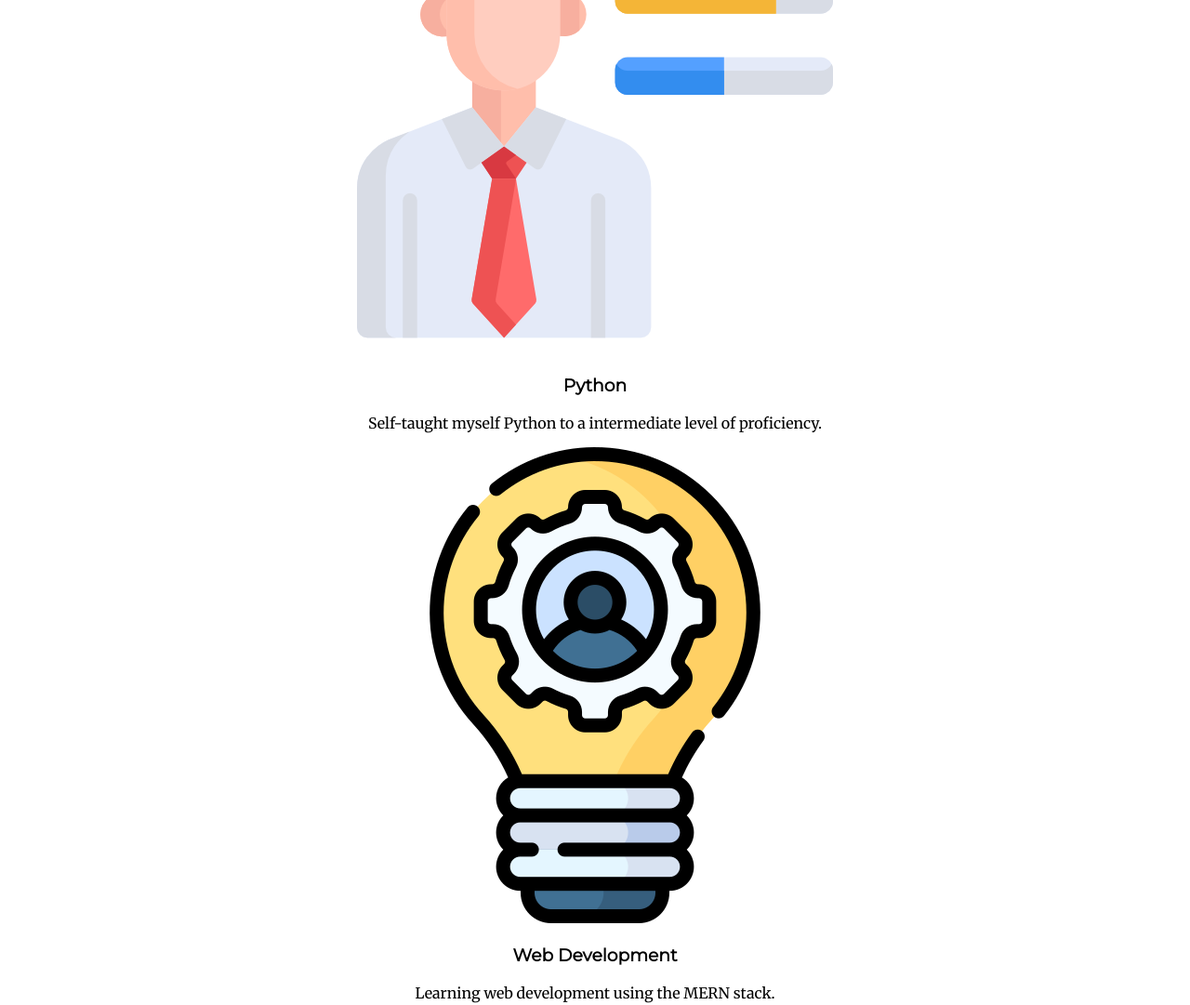
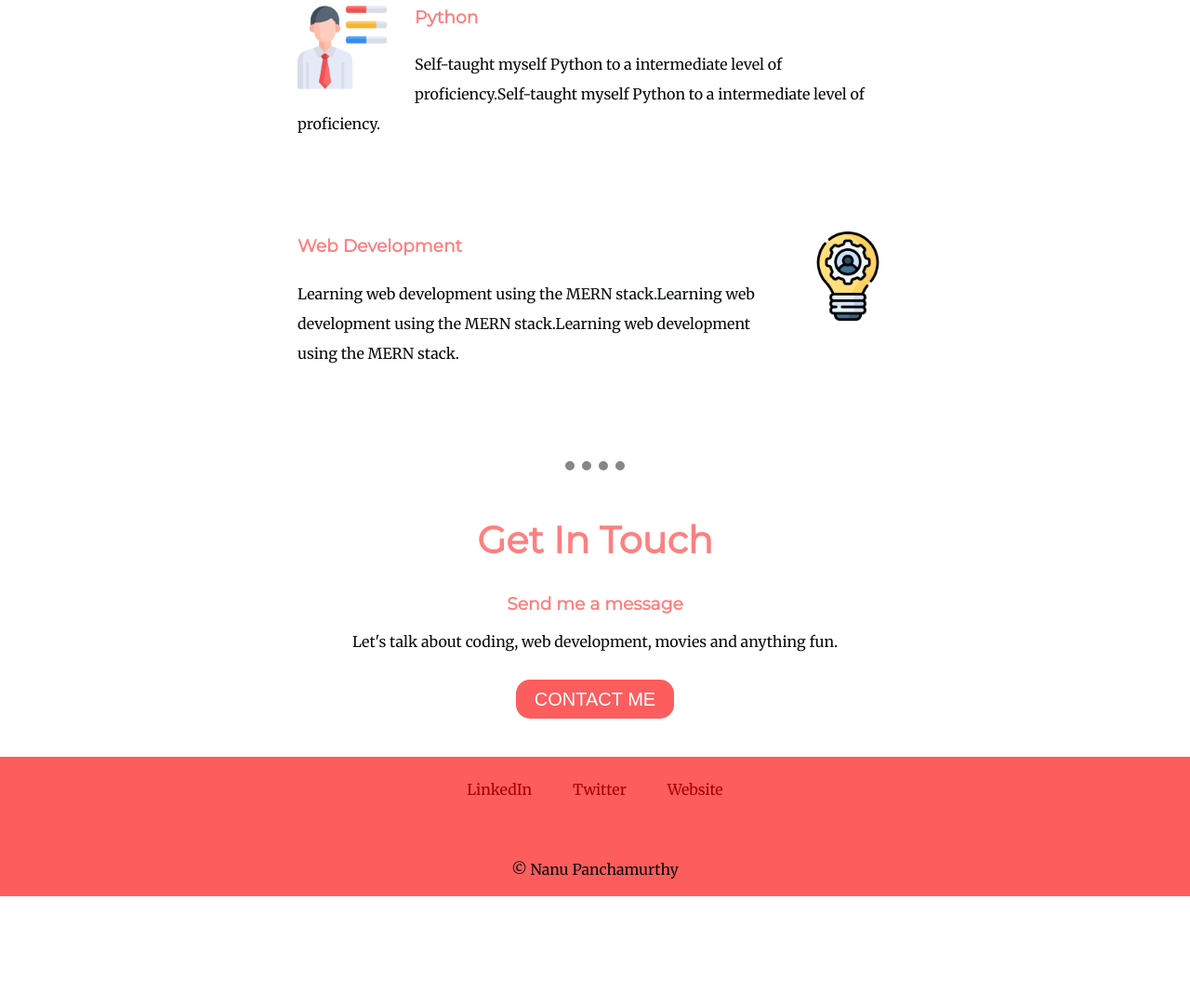
Before and after one commit to nanup/The-Complete-2022-Web-Development-Bootcamp, a plain HTML site: page Projects/My Site/index.html in a window 1280 px wide. Shown: the part 1492-2573 px from the top of the page at 93% size. After the commit the page ends 2456 px from the top, so only its background shows below. Drawn offline with Linux system fonts and the light colour scheme.

Commit message:
commits the final changes

```diff
--- a/Projects/My Site/css/styles.css
+++ b/Projects/My Site/css/styles.css
@@ -1,34 +1,45 @@
 body {
-    margin: 0px;
+    margin: 0;
     text-align: center;
     font-family: 'Merriweather', serif;
 }
 
-div {
-
+hr {
+    margin: 50px auto 50px auto;
+    color: #838888;
+    border-style: dotted none none;
+    border-width: 10px;
+    width: 5%;
 }
 
 h1 {
-    margin: 0px;
+    color: #FD5D5D;
+    margin: 50px auto 0 auto;
     padding-top: 100px;
     font-size: 100px;
     font-family: 'Sacramento', cursive;
+    font-size: 9rem;
 }
 
 h2 {
+    color: #FF8080;
+    font-style: thin;
     font-family: 'Montserrat', sans-serif;
+    font-size: 2.5rem;
 }
 
 h3 {
+    color: #FF8080;
     font-family: 'Montserrat', sans-serif;
 }
 
 p {
-
+    font-style: bold;
+    color: #090b0b;
 }
 
 .top-container {
-    background-color: #E4F9F5;
+    background-color: #FFF7BC;
     position: relative;
     padding-top: 10px
 }
@@ -38,19 +49,71 @@ p {
 }
 
 .bottom-container {
-
+    background-color: #FD5D5D;
+    height: 125px;
+    margin-bottom: 0;
+    margin-top: 75px;
+    padding-top: 25px;
 }
 
 .top-cloud {
     height: 75px;
     position: absolute;
-    right: 30%;
+    right: 25%;
     top: 5%;
 }
 
 .bottom-cloud {
     height: 75px;
     position: absolute;
-    left: 30%;
+    left: 20%;
     bottom: 50%;
 }
+
+.skill-row {
+    width: 50%;
+    margin: 100px auto 100px auto;
+    text-align: left;
+    line-height: 200%;
+}
+
+.skill1-png {
+    width: 15%;
+    float: left;
+}
+
+.skill2-png {
+    width: 15%;
+    float: right;
+}
+
+.copyright {
+    position: relative;
+    top: 50px;
+}
+
+.footer-link {
+    color: #a50000;
+    text-decoration: none;
+    margin: 25px 20px 25px 20px;
+}
+
+.btn {
+    transform-style: block;
+    -webkit-border-radius: 15;
+    -moz-border-radius: 15;
+    border-radius: 15px;
+    font-family: Arial;
+    color: #ffffff;
+    font-size: 20px;
+    background: #FD5D5D;
+    padding: 10px 20px 10px 20px;
+    text-decoration: none;
+    position: relative;
+    top: 25px;
+}
+
+  .btn:hover {
+    background: #FF8080;
+    text-decoration: none;
+  }
--- a/Projects/My Site/index.html
+++ b/Projects/My Site/index.html
@@ -17,28 +17,28 @@
     <div class="top-container">
         <img src="images/cloud.png" class="top-cloud" alt="cloud-png">
         <h1>i'm nanu</h1>
-        <p>a web developer</p>
+        <h2>a web developer</h2>
         <img src="images/cloud.png" class="bottom-cloud" alt="cloud-png">
         <img src="images/mountain.png" alt="mountain-png">
     </div>
     <div class="middle-container">
         <div class="profile">
-          <img src="images/coding.png" alt="coding-png">
+          <img style="border-radius: 100%; margin: 25px;" src="images/profile.jpg" alt="profile-png">
           <h2>Hello.</h2>
-          <p>Hello, I am a web developer and a cinephile.</p>
+          <p>I am a web developer and a cinephile.</p>
         </div>
         <hr>
         <div class="skills">
           <h2>My Skills.</h2>
           <div class="skill-row">
-            <img class="skill1-png" src="images/skill1.png" alt="skill1-png">
+            <img style="margin-right: 30px;" class="skill1-png" src="images/skill1.png" alt="skill1-png">
             <h3>Python</h3>
-            <p>Self-taught myself Python to a intermediate level of proficiency.</p>
+            <p>Self-taught myself Python to a intermediate level of proficiency.Self-taught myself Python to a intermediate level of proficiency.</p>
           </div>
           <div class="skill-row">
-            <img class="skill2-png" src="images/skill2.png" alt="skill2-png">
+            <img style="margin-left: 30px;" class="skill2-png" src="images/skill2.png" alt="skill2-png">
             <h3>Web Development</h3>
-            <p>Learning web development using the MERN stack.</p>
+            <p>Learning web development using the MERN stack.Learning web development using the MERN stack.Learning web development using the MERN stack.</p>
           </div>
         </div>
         <hr>
@@ -55,8 +55,7 @@
         <a class="footer-link" href="https://www.linkedin.com/">LinkedIn</a>
         <a class="footer-link" href="https://twitter.com/">Twitter</a>
         <a class="footer-link" href="https://www.appbrewery.co/">Website</a>
-        <p>© Nanu Panchamurthy.</p>
+        <p class="copyright">© Nanu Panchamurthy</p>
       </div>
-
 </body>
 </html>
```
Also changed, not shown: Projects/My Site/images/coding.png (deleted), Projects/My Site/images/profile.jpg (added).
